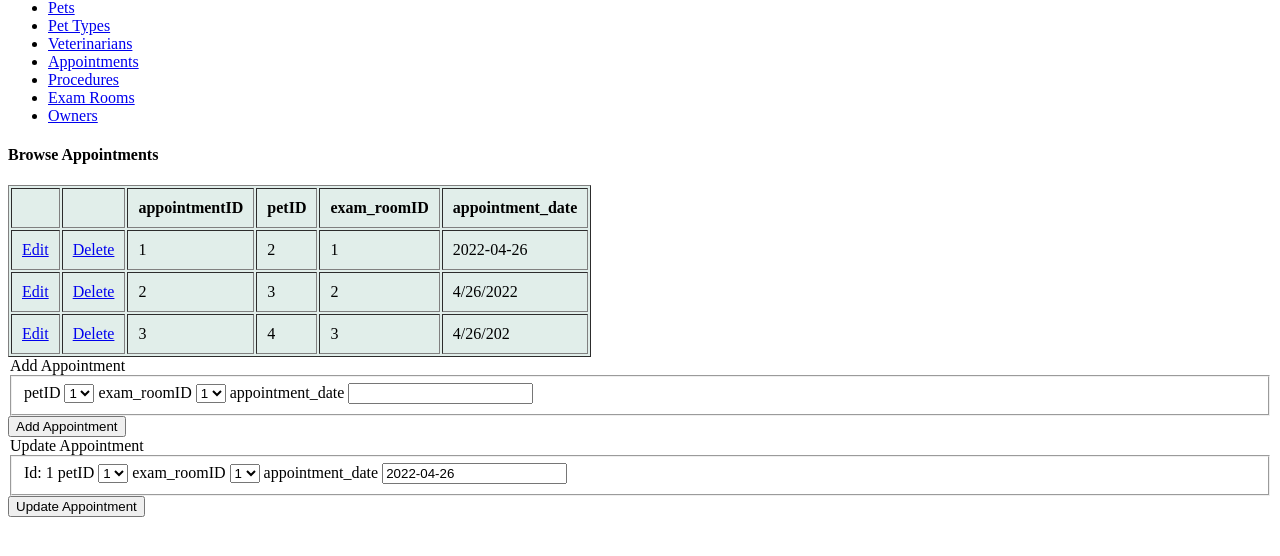
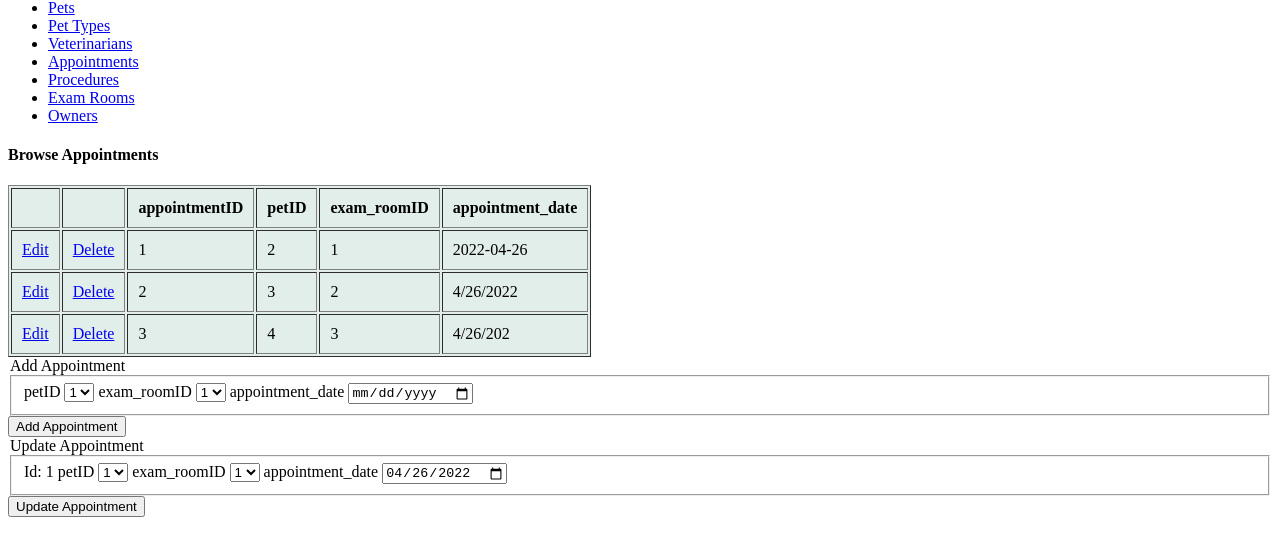
Before and after one commit to BeckyLashua/hichua, a plain HTML site: page appointments.html in a window 1280 px wide. Shown: the part 128-684 px from the top of the page. Drawn offline with Linux system fonts and the light colour scheme.

Commit message:
Updated date input

```diff
--- a/appointments.html
+++ b/appointments.html
@@ -79,7 +79,7 @@
             <option value="3">3</option>
           </select>
           <label>appointment_date</label>
-          <input type="text" name="apptdateInsert">
+          <input type="date" name="apptdateInsert">
         </fieldset>
         <input class="btn" type="submit" id="insertsubmit" value="Add Appointment">
       </form>
@@ -105,7 +105,7 @@
             <option value="3">3</option>
           </select>
             <label>appointment_date</label>
-            <input type="text" name="apptDateUpdate" value="2022-04-26">
+            <input type="date" name="apptDateUpdate" value="2022-04-26">
           </fieldset>
           <input class="btn" type="submit" id="updatesubmit" value="Update Appointment">
         </form>
```
